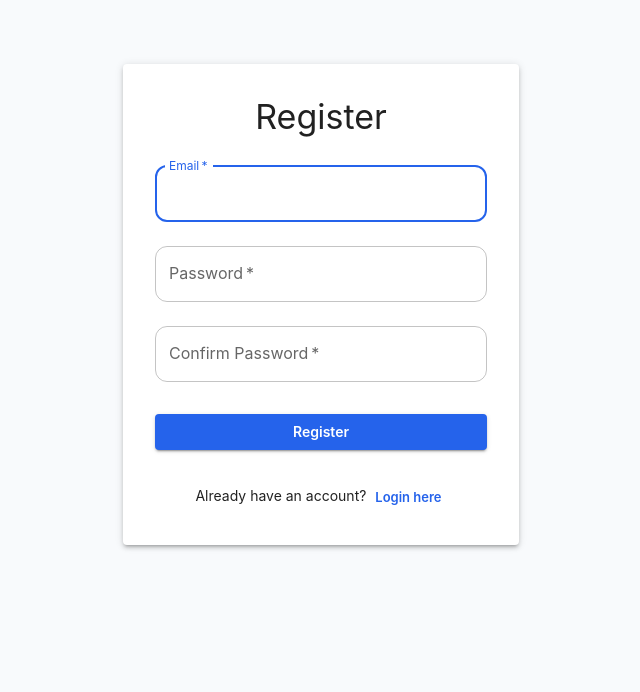
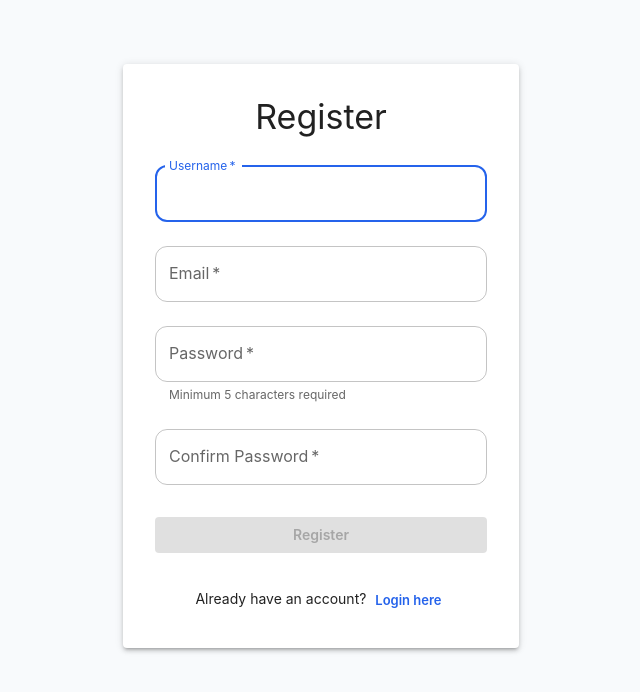
Before and after one commit to marekkacprzak/nott3chat, a React (Vite) app in the folder front-end/: page /register in a window 1280 px wide. Shown: the top 692 px of the page, without its empty margins (319-959 px from the left). Built offline with nearby package versions, Linux system fonts and the light colour scheme; no server answers.

Commit message:
add registration logic

```diff
--- a/front-end/src/components/RegisterPage.jsx
+++ b/front-end/src/components/RegisterPage.jsx
@@ -13,6 +13,7 @@ import { useAuth } from '../contexts/AuthContext';
 import './RegisterPage.css';
 
 const RegisterPage = () => {
+  const [username, setUsername] = useState('');
   const [email, setEmail] = useState('');
   const [password, setPassword] = useState('');
   const [confirmPassword, setConfirmPassword] = useState('');
@@ -31,13 +32,34 @@ const RegisterPage = () => {
   // Check if passwords match whenever either password field changes
   const passwordsMatch = useMemo(() => !confirmPassword || password === confirmPassword, [password, confirmPassword]);
 
+  // Email validation
+  const isValidEmail = useMemo(() => {
+    const emailRegex = /^[^\s@]+@[^\s@]+\.[^\s@]+$/;
+    return !email || emailRegex.test(email);
+  }, [email]);
+
+  // Password validation (must match backend requirements)
+  const isValidPassword = useMemo(() => {
+    return !password || password.length >= 5;
+  }, [password]);
+
   const handleSubmit = useCallback(
     async (e) => {
       e.preventDefault();
 
       // Client-side validation
-      if (!email || !password || !confirmPassword) {
+      if (!username || !email || !password || !confirmPassword) {
         setError('All fields are required');
+        return;
+      }
+
+      if (!isValidEmail) {
+        setError('Please enter a valid email address');
+        return;
+      }
+
+      if (!isValidPassword) {
+        setError('Password must be at least 5 characters long');
         return;
       }
 
@@ -49,7 +71,7 @@ const RegisterPage = () => {
       setError('');
       setLoading(true);
 
-      const result = await register(email, password);
+      const result = await register(username, email, password);
 
       if (result.success) {
         navigate('/chat');
@@ -59,7 +81,7 @@ const RegisterPage = () => {
 
       setLoading(false);
     },
-    [email, password, confirmPassword, passwordsMatch, register, navigate]
+    [username, email, password, confirmPassword, passwordsMatch, isValidEmail, isValidPassword, register, navigate]
   );
 
   return (
@@ -86,13 +108,27 @@ const RegisterPage = () => {
                 margin="normal"
                 required
                 fullWidth
+                id="username"
+                label="Username"
+                name="username"
+                autoComplete="username"
+                autoFocus
+                value={username}
+                onChange={(e) => setUsername(e.target.value)}
+              />
+              <TextField
+                margin="normal"
+                required
+                fullWidth
                 id="email"
                 label="Email"
                 name="email"
+                type="email"
                 autoComplete="email"
-                autoFocus
                 value={email}
                 onChange={(e) => setEmail(e.target.value)}
+                error={!isValidEmail}
+                helperText={!isValidEmail ? "Please enter a valid email address" : ''}
               />
               <TextField
                 margin="normal"
@@ -105,6 +141,14 @@ const RegisterPage = () => {
                 autoComplete="new-password"
                 value={password}
                 onChange={(e) => setPassword(e.target.value)}
+                error={password.length > 0 && !isValidPassword}
+                helperText={
+                  password.length > 0 && !isValidPassword
+                    ? "Password must be at least 5 characters long"
+                    : password.length === 0
+                    ? "Minimum 5 characters required"
+                    : ''
+                }
               />
               <TextField
                 margin="normal"
@@ -125,7 +169,7 @@ const RegisterPage = () => {
                 fullWidth
                 variant="contained"
                 className="submit-button"
-                disabled={loading || !passwordsMatch}
+                disabled={loading || !passwordsMatch || !isValidEmail || !isValidPassword || !username || !email || !password || !confirmPassword}
               >
                 {loading ? 'Registering...' : 'Register'}
               </Button>
--- a/front-end/src/contexts/AuthContext.jsx
+++ b/front-end/src/contexts/AuthContext.jsx
@@ -46,16 +46,20 @@ export const AuthProvider = ({ children }) => {
     }
   }, []);
 
-  const register = useCallback(async (email, password) => {
+  const register = useCallback(async (username, email, password) => {
     try {
-      await api.post('/register', { email, password });
+      await api.post('/register-user', {
+        username: username,
+        userEmail: email,
+        password: password
+      });
       // After successful registration, log the user in
       const loginResult = await login(email, password);
       return loginResult;
     } catch (error) {
       return {
         success: false,
-        error: error.response?.data?.message || 'Registration failed',
+        error: error.response?.data?.message || error.response?.data?.title || 'Registration failed',
       };
     }
   }, [login]);
```
Also changed, not shown: 1 other file (tests, documents, lock files or other folders).
